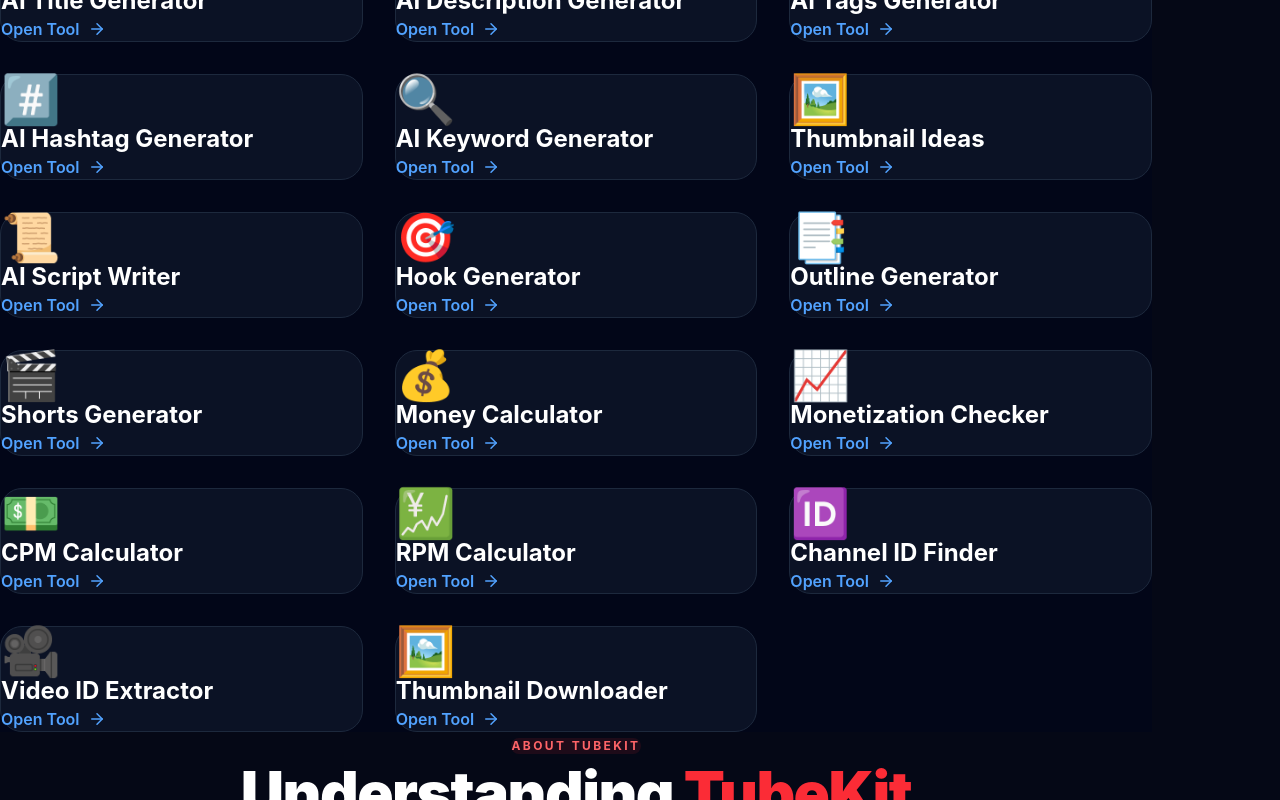
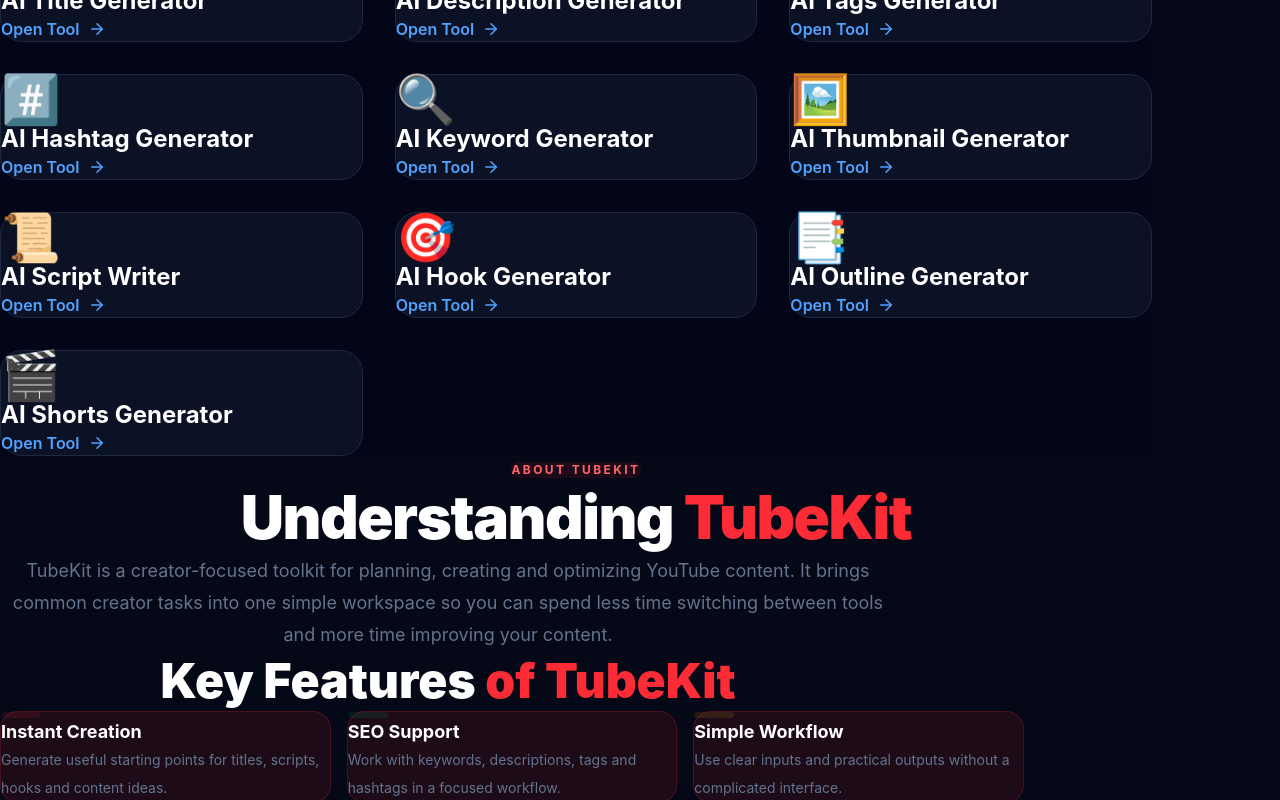
Before and after one commit to prateek4322/TubeKit-v2, a React (Vite) app in the folder client/: page / in a window 1280 px wide. Shown: the part 1440-2240 px from the top of the page. Built offline with nearby package versions, Linux system fonts and the light colour scheme; no server answers.

Commit message:
Update featuredTools.js

```diff
--- a/client/src/data/featuredTools.js
+++ b/client/src/data/featuredTools.js
@@ -32,7 +32,7 @@
   {
     id: 6,
     icon: "🖼️",
-    title: "Thumbnail Ideas",
+    title: "AI Thumbnail Generator",
     path: "/tools/thumbnail-generator",
   },
   {
@@ -44,61 +44,19 @@
   {
     id: 8,
     icon: "🎯",
-    title: "Hook Generator",
+    title: "AI Hook Generator",
     path: "/tools/hook-generator",
   },
   {
     id: 9,
     icon: "📑",
-    title: "Outline Generator",
+    title: "AI Outline Generator",
     path: "/tools/outline-generator",
   },
   {
     id: 10,
     icon: "🎬",
-    title: "Shorts Generator",
+    title: "AI Shorts Generator",
     path: "/tools/shorts-generator",
   },
-    {
-    id: 11,
-    icon: "💰",
-    title: "Money Calculator",
-    path: "/tools/money-calculator",
-  },
-  {
-    id: 12,
-    icon: "📈",
-    title: "Monetization Checker",
-    path: "/tools/monetization-checker",
-  },
-  {
-    id: 13,
-    icon: "💵",
-    title: "CPM Calculator",
-    path: "/tools/cpm-calculator",
-  },
-  {
-    id: 14,
-    icon: "💹",
-    title: "RPM Calculator",
-    path: "/tools/rpm-calculator",
-  },
-  {
-    id: 15,
-    icon: "🆔",
-    title: "Channel ID Finder",
-    path: "/tools/channel-id-finder",
-  },
-  {
-    id: 16,
-    icon: "🎥",
-    title: "Video ID Extractor",
-    path: "/tools/video-id-extractor",
-  },
-  {
-    id: 17,
-    icon: "🖼️",
-    title: "Thumbnail Downloader",
-    path: "/tools/thumbnail-downloader",
-  },
 ];
```
